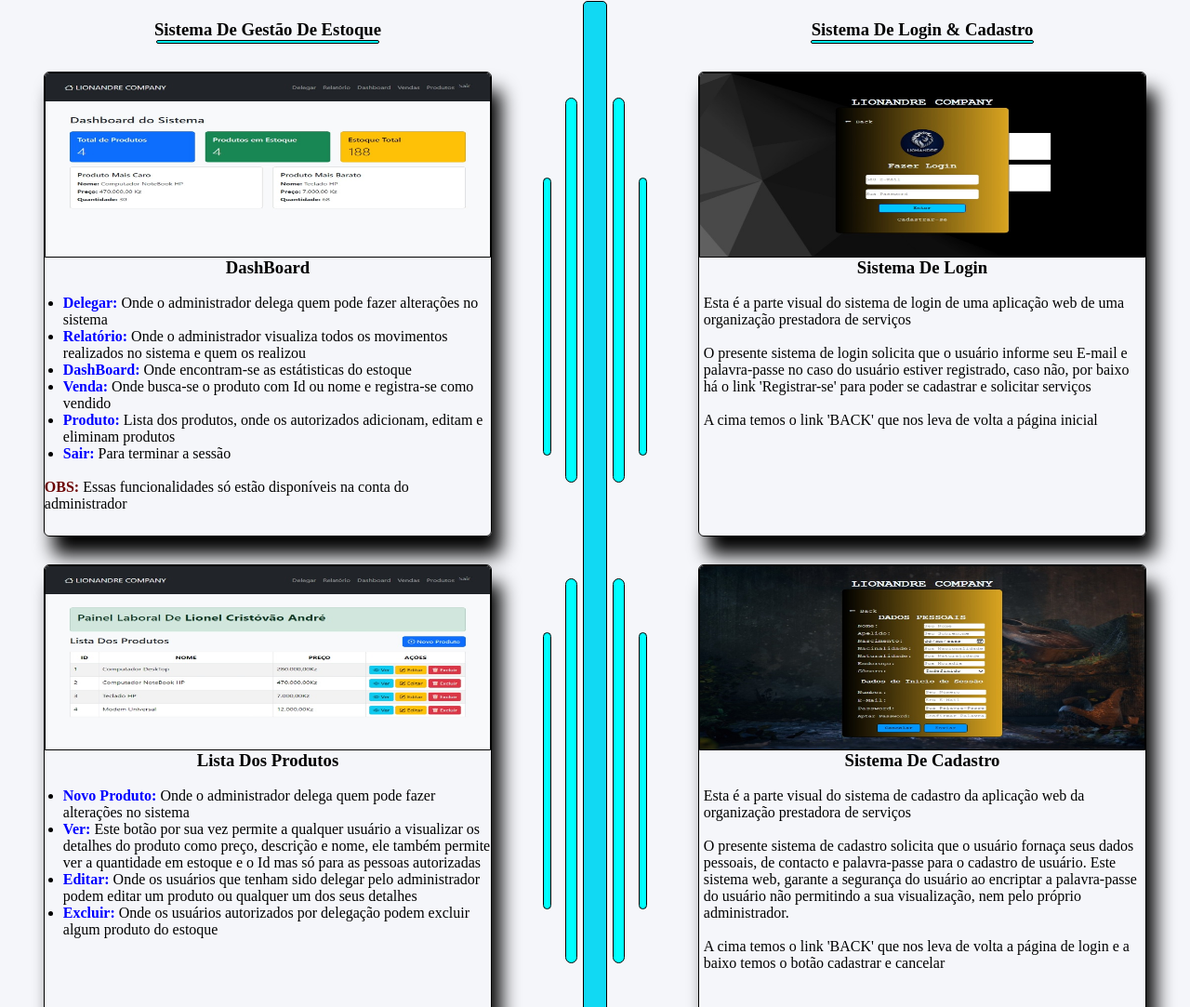
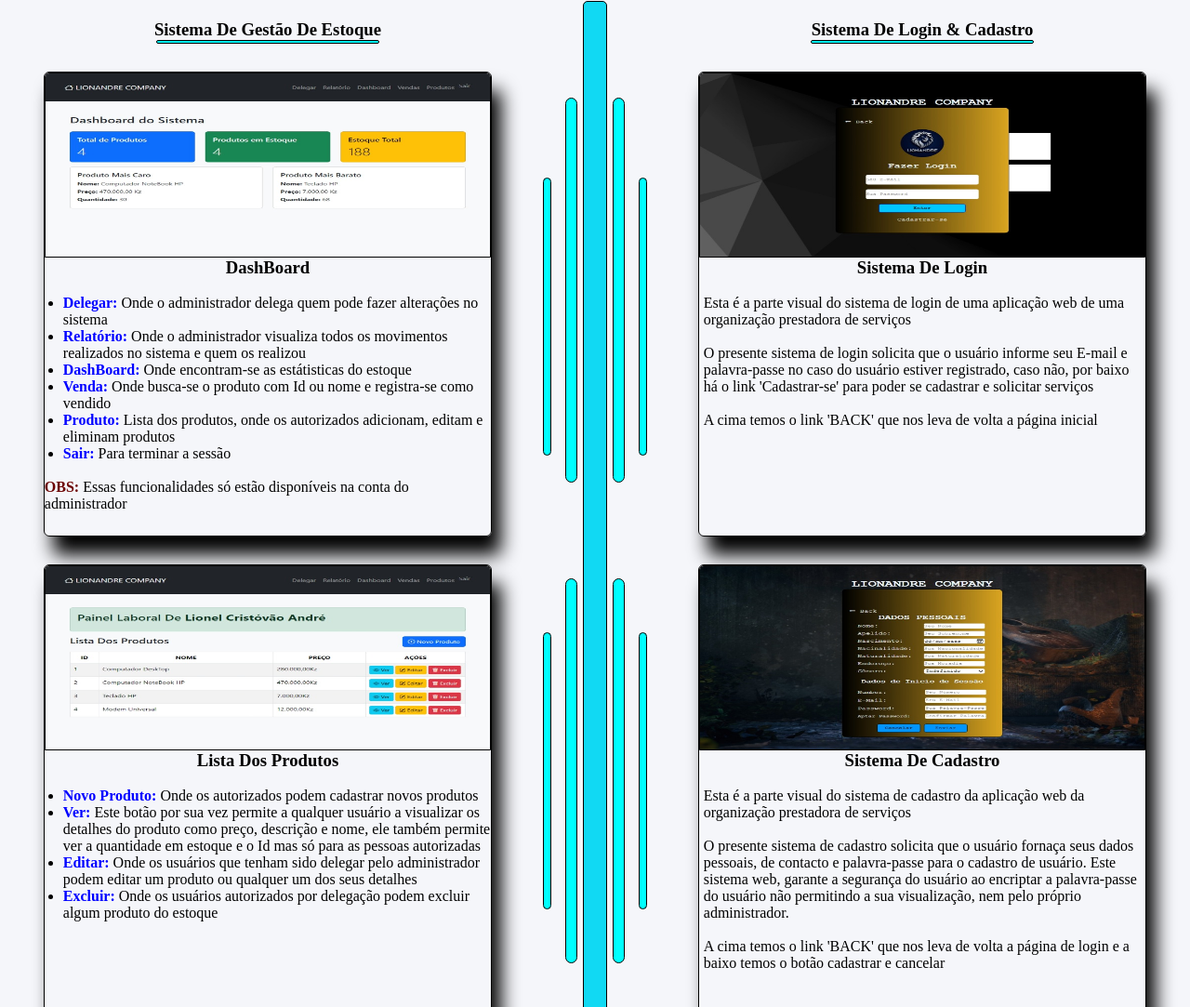
Before and after one commit to lionelandre01-programmer/portfolio, a plain HTML site: page portfolio.html in a window 1280 px wide. Shown: the part 236-1319 px from the top of the page at 93% size. Drawn offline with Linux system fonts and the light colour scheme.

Commit message:
comentario
Comentário implementados

```diff
--- a/personal.js
+++ b/personal.js
@@ -1,3 +1,5 @@
+  //Contactar atrvés do whatsApp
+
   document.getElementById('whatsappForm').addEventListener('submit', function(e) {
     e.preventDefault();
     const nome = document.getElementById('nome').value;
@@ -7,6 +9,7 @@
     window.open(`https://wa.me/${numero}?text=${texto}`, '_blank');
   });
 
+  //Botão para a responsividade do site
 
   document.getElementById("toggle-nav").addEventListener("click", function(){
   let navbar = document.getElementById("nav-bar");
--- a/portfolio.html
+++ b/portfolio.html
@@ -7,6 +7,7 @@
     <link rel="stylesheet" href="portfolio.css">
 </head>
 <body>
+    <!--Header e seus componentes-->
     <header>
         <nav class="barra">
             <ul class="lista">
@@ -18,7 +19,7 @@
             </ul>
         </nav>
     </header>
-
+    <!--Descrevendo os projectos-->
     <main  id="center">
         <div class="title">
             <h1 style="color: black;">Projectos Reais</h1>
@@ -64,7 +65,7 @@
                 <p>
                     <ul style="margin-left: 20px;">
                         <li> <strong><span style="color: blue;">Novo Produto:</span> </strong>
-                            Onde o administrador delega quem pode fazer alterações no sistema</li>
+                            Onde os autorizados podem cadastrar novos produtos</li>
                         <li><strong><span style="color: blue;">Ver:</span> </strong> Este botão por sua vez permite a qualquer usuário a visualizar os detalhes
                             do produto como preço, descrição e nome, ele também permite ver a quantidade em estoque e o Id mas só para as pessoas autorizadas</li>
                         <li><strong><span style="color: blue;">Editar:</span> </strong> Onde os usuários que tenham sido delegar pelo administrador
@@ -88,7 +89,7 @@
                     <br>
                     <br>
                     Este projeto volta-se especificamente para a gestão de estoque, permitindo operações matemáticas
-                    automáticas para o preencimento do dashboard(Estatísticas)
+                    automáticas para o preencimento do dashboard (Estatísticas)
                     <br>
                     <br>
                     Solta um alerta quando um determinado produto no estoque está em menor quantidade e registra Cada
@@ -149,7 +150,7 @@
                     <br>
                     <br>
                     O presente sistema de login solicita que o usuário informe seu E-mail e palavra-passe no caso do usuário
-                    estiver registrado, caso não, por baixo há o link 'Registrar-se' para poder se cadastrar e solicitar serviços
+                    estiver registrado, caso não, por baixo há o link 'Cadastrar-se' para poder se cadastrar e solicitar serviços
                     <br>
                     <br>
                     A cima temos o link 'BACK' que nos leva de volta a página inicial
```
Also changed, not shown: index.html (+6 -5 lines), portfolio.css (+15 -0 lines), testando.css (+20 -1 lines). Lines whose indentation alone changed are shown as unchanged.
